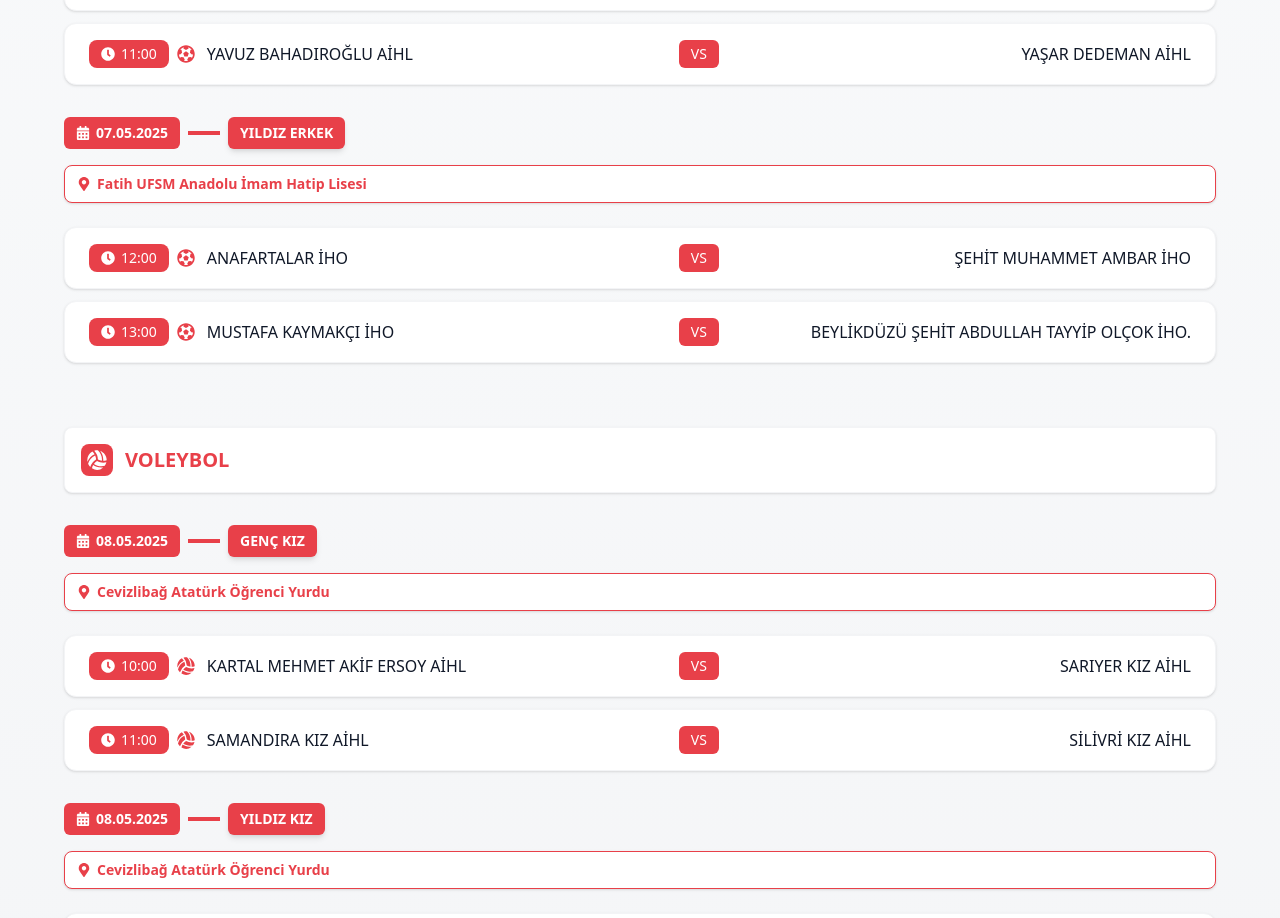
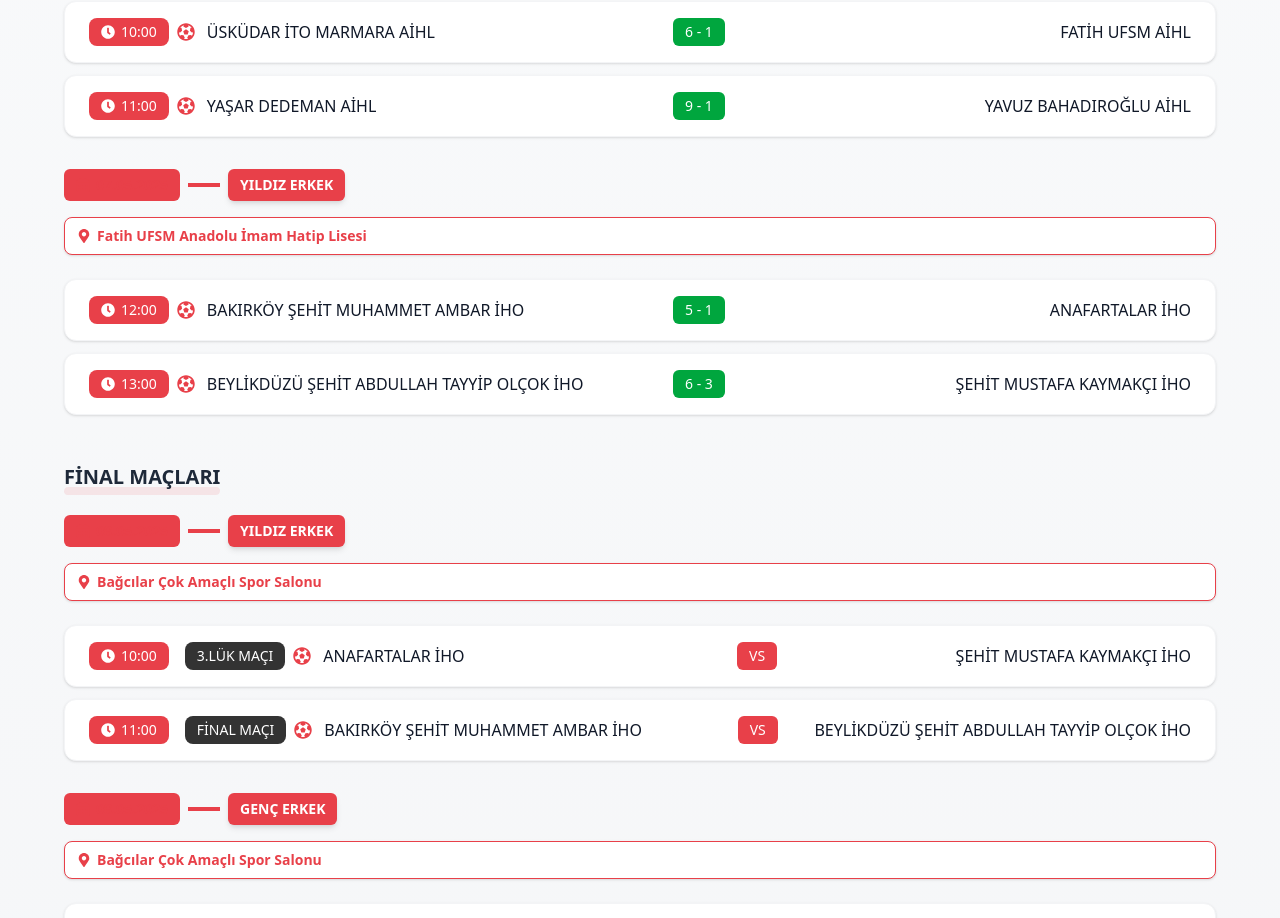
Before and after one commit to ondertalhatorpil/imamhatipsporoyunlari.com, a React (Vite) app in the folder frontend/: page /turnuva-final-asamasi in a window 1280 px wide. Shown: the part 599-1517 px from the top of the page. Built offline with nearby package versions, Linux system fonts and the light colour scheme.

Commit message:
feat: score

```diff
--- a/frontend/src/pages/TournamentFinal.jsx
+++ b/frontend/src/pages/TournamentFinal.jsx
@@ -40,21 +40,25 @@ const TournamentFinal = () => {
     }
   ];
 
-  const futsalMatches = [
+  // Past semifinal matches with results
+  const pastFutsalMatches = [
     {
       date: '07.05.2025',
       category: 'GENÇ ERKEK',
       venue: 'Fatih UFSM Anadolu İmam Hatip Lisesi',
+      isCompleted: true,
       matches: [
         {
           time: '10:00',
-          team1: 'İTO MARMARA AİHL',
-          team2: 'FATİH UFSM AİHL'
+          team1: 'ÜSKÜDAR İTO MARMARA AİHL',
+          team2: 'FATİH UFSM AİHL',
+          score: '6 - 1'
         },
         {
           time: '11:00',
-          team1: 'YAVUZ BAHADIROĞLU AİHL',
-          team2: 'YAŞAR DEDEMAN AİHL'
+          team1: 'YAŞAR DEDEMAN AİHL',
+          team2: 'YAVUZ BAHADIROĞLU AİHL',
+          score: '9 - 1'
         }
       ]
     },
@@ -62,22 +66,67 @@ const TournamentFinal = () => {
       date: '07.05.2025',
       category: 'YILDIZ ERKEK',
       venue: 'Fatih UFSM Anadolu İmam Hatip Lisesi',
+      isCompleted: true,
       matches: [
         {
           time: '12:00',
-          team1: 'ANAFARTALAR İHO',
-          team2: 'ŞEHİT MUHAMMET AMBAR İHO'
+          team1: 'BAKIRKÖY ŞEHİT MUHAMMET AMBAR İHO',
+          team2: 'ANAFARTALAR İHO',
+          score: '5 - 1'
         },
         {
           time: '13:00',
-          team1: 'MUSTAFA KAYMAKÇI İHO',
-          team2: 'BEYLİKDÜZÜ ŞEHİT ABDULLAH TAYYİP OLÇOK İHO.'
+          team1: 'BEYLİKDÜZÜ ŞEHİT ABDULLAH TAYYİP OLÇOK İHO',
+          team2: 'ŞEHİT MUSTAFA KAYMAKÇI İHO',
+          score: '6 - 3'
         }
       ]
     }
   ];
 
-  const MatchCard = ({ match, sport }) => (
+  // Final and 3rd place matches
+  const finalFutsalMatches = [
+    {
+      date: '08.05.2025',
+      category: 'YILDIZ ERKEK',
+      venue: 'Bağcılar Çok Amaçlı Spor Salonu',
+      matches: [
+        {
+          time: '10:00',
+          title: '3.LÜK MAÇI',
+          team1: 'ANAFARTALAR İHO',
+          team2: 'ŞEHİT MUSTAFA KAYMAKÇI İHO'
+        },
+        {
+          time: '11:00',
+          title: 'FİNAL MAÇI',
+          team1: 'BAKIRKÖY ŞEHİT MUHAMMET AMBAR İHO',
+          team2: 'BEYLİKDÜZÜ ŞEHİT ABDULLAH TAYYİP OLÇOK İHO'
+        }
+      ]
+    },
+    {
+      date: '08.05.2025',
+      category: 'GENÇ ERKEK',
+      venue: 'Bağcılar Çok Amaçlı Spor Salonu',
+      matches: [
+        {
+          time: '12:00',
+          title: '3.LÜK MAÇI',
+          team1: 'FATİH UFSM AİHL',
+          team2: 'YAVUZ BAHADIROĞLU AİHL'
+        },
+        {
+          time: '13:00',
+          title: 'FİNAL MAÇI',
+          team1: 'ÜSKÜDAR İTO MARMARA AİHL',
+          team2: 'YAŞAR DEDEMAN AİHL'
+        }
+      ]
+    }
+  ];
+
+  const MatchCard = ({ match, sport, isCompleted = false }) => (
     <div className="bg-white rounded-xl shadow-sm border border-gray-100 px-3 sm:px-6 py-3 sm:py-4 mb-3">
       <div className="flex flex-col sm:flex-row items-center gap-3">
         {/* Time */}
@@ -86,6 +135,11 @@ const TournamentFinal = () => {
             <FaClock className="text-sm" />
             <span>{match.time}</span>
           </div>
+          {match.title && (
+            <div className="flex items-center gap-1.5 bg-[#333] text-white px-3 py-1 rounded-lg text-sm ml-2">
+              {match.title}
+            </div>
+          )}
           {sport === 'volleyball' ? (
             <FaVolleyballBall className="text-[#E84049] text-lg sm:hidden" />
           ) : (
@@ -105,9 +159,15 @@ const TournamentFinal = () => {
           </div>
 
           <div className="flex items-center justify-center">
+            {isCompleted && match.score ? (
+              <div className="bg-green-600 text-white px-3 py-1 rounded-md text-sm font-medium">
+                {match.score}
+              </div>
+            ) : (
               <div className="bg-[#E84049] text-white px-3 py-1 rounded-md text-sm font-medium">
                 VS
               </div>
+            )}
           </div>
 
           <div className={`w-full sm:flex-1 text-center sm:text-right text-sm sm:text-base font-medium break-words ${
@@ -120,7 +180,7 @@ const TournamentFinal = () => {
     </div>
   );
 
-  const SportSection = ({ title, icon, sport, matches }) => (
+  const SportSection = ({ title, icon, sport, completedMatches, upcomingMatches }) => (
     <div className="mb-10 sm:mb-16">
       <div className="bg-white rounded-lg shadow-sm border border-gray-100 p-3 sm:p-4 mb-6 sm:mb-8">
         <div className="flex items-center gap-3">
@@ -131,12 +191,62 @@ const TournamentFinal = () => {
         </div>
       </div>
 
-      {matches.map((matchDay, idx) => (
+      {/* Past matches section */}
+      {completedMatches && completedMatches.length > 0 && (
+        <div className="mb-8 sm:mb-12">
+          <div className="relative inline-block mb-6">
+            <h3 className="text-xl font-bold text-gray-800 relative z-10">
+              YARI FİNAL SONUÇLARI
+            </h3>
+            <div className="absolute -bottom-1 left-0 w-full h-2 bg-[#E84049] opacity-10 rounded-md transform -skew-x-6 z-0"></div>
+          </div>
+
+          {completedMatches.map((matchDay, idx) => (
             <div key={idx} className="mb-6 sm:mb-8">
               <div className="flex flex-wrap items-center gap-2 mb-3 sm:mb-4">
                 <div className="bg-[#E84049] bg-opacity-5 rounded-md px-3 py-1.5 flex items-center gap-1.5">
-              <FaCalendarAlt className="text-[#fff] text-sm" />
-              <span className="text-sm font-bold text-[#fff]">{matchDay.date}</span>
+                  <FaCalendarAlt className="text-[#E84049] text-sm" />
+                  <span className="text-sm font-bold text-[#E84049]">{matchDay.date}</span>
+                </div>
+                <div className="h-1 w-8 bg-[#E84049] bg-opacity-30 hidden sm:block"></div>
+                <span className="bg-[#E84049] text-white px-3 py-1.5 rounded-md text-xs sm:text-sm font-bold shadow-md">
+                  {matchDay.category}
+                </span>
+              </div>
+
+              <div className="bg-white rounded-lg shadow-sm border border-[#E84049] border-opacity-20 px-3 py-2 mb-4 sm:mb-6">
+                <div className="flex items-center gap-1.5">
+                  <FaMapMarkerAlt className="text-[#E84049] text-sm flex-shrink-0" />
+                  <span className="text-sm text-[#E84049] font-bold">{matchDay.venue}</span>
+                </div>
+              </div>
+
+              <div>
+                {matchDay.matches.map((match, mIdx) => (
+                  <MatchCard key={mIdx} match={match} sport={sport} isCompleted={true} />
+                ))}
+              </div>
+            </div>
+          ))}
+        </div>
+      )}
+
+      {/* Upcoming matches section */}
+      {upcomingMatches && upcomingMatches.length > 0 && (
+        <div>
+          <div className="relative inline-block mb-6">
+            <h3 className="text-xl font-bold text-gray-800 relative z-10">
+              {title === "FUTSAL" ? "FİNAL MAÇLARI" : "YARI FİNALLER"}
+            </h3>
+            <div className="absolute -bottom-1 left-0 w-full h-2 bg-[#E84049] opacity-10 rounded-md transform -skew-x-6 z-0"></div>
+          </div>
+
+          {upcomingMatches.map((matchDay, idx) => (
+            <div key={idx} className="mb-6 sm:mb-8">
+              <div className="flex flex-wrap items-center gap-2 mb-3 sm:mb-4">
+                <div className="bg-[#E84049] bg-opacity-5 rounded-md px-3 py-1.5 flex items-center gap-1.5">
+                  <FaCalendarAlt className="text-[#E84049] text-sm" />
+                  <span className="text-sm font-bold text-[#E84049]">{matchDay.date}</span>
                 </div>
                 <div className="h-1 w-8 bg-[#E84049] bg-opacity-30 hidden sm:block"></div>
                 <span className="bg-[#E84049] text-white px-3 py-1.5 rounded-md text-xs sm:text-sm font-bold shadow-md">
@@ -159,6 +269,8 @@ const TournamentFinal = () => {
             </div>
           ))}
         </div>
+      )}
+    </div>
   );
 
   return (
@@ -172,7 +284,7 @@ const TournamentFinal = () => {
 
           <div className="relative inline-block mt-6 sm:mt-8">
             <h1 className="text-2xl sm:text-4xl font-bold text-[#E84049] mb-3 sm:mb-6 relative z-10">
-              YARI FİNALLER
+              İMAM HATİP SPOR OYUNLARI
             </h1>
             <div className="absolute -bottom-1 left-0 w-full h-3 sm:h-4 bg-[#E84049] opacity-10 rounded-md transform -skew-x-6 z-0"></div>
           </div>
@@ -183,7 +295,8 @@ const TournamentFinal = () => {
           title="FUTSAL"
           icon={<MdSportsSoccer className="text-white text-lg sm:text-xl" />}
           sport="futsal"
-          matches={futsalMatches}
+          completedMatches={pastFutsalMatches}
+          upcomingMatches={finalFutsalMatches}
         />
 
         {/* Voleybol Section */}
@@ -191,7 +304,7 @@ const TournamentFinal = () => {
           title="VOLEYBOL"
           icon={<FaVolleyballBall className="text-white text-lg sm:text-xl" />}
           sport="volleyball"
-          matches={volleyballMatches}
+          upcomingMatches={volleyballMatches}
         />
 
       </div>
```
Lines whose indentation alone changed are shown as unchanged.
